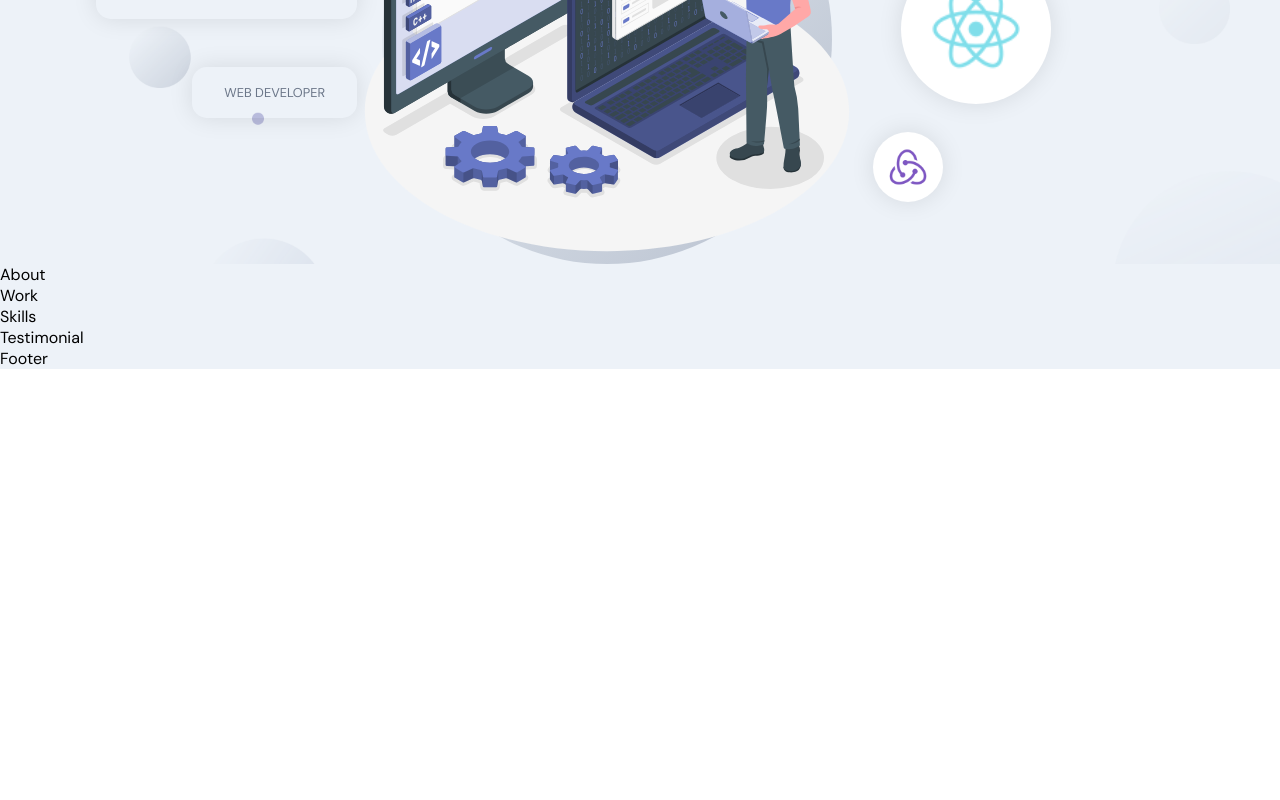
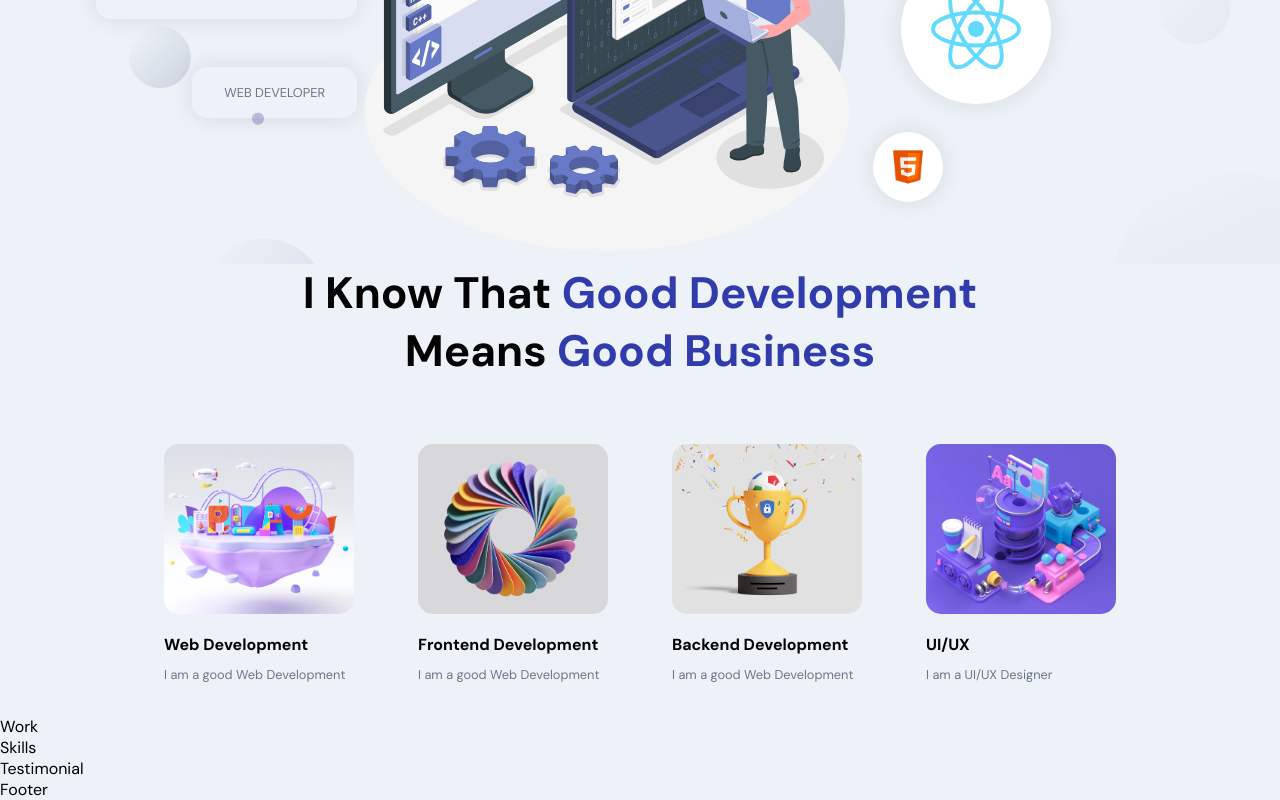
Before and after one commit to linhdangquang/My-Portfolio, a React (Create React App) app in the folder frontend_react/: page / in a window 1280 px wide. Shown: the part 332-1132 px from the top of the page. Before the commit the page ends 800 px from the top, so only its background shows below. Built offline with nearby package versions, Linux system fonts and the light colour scheme.

Commit message:
feat: about static

```diff
--- a/frontend_react/src/constants/images.jsx
+++ b/frontend_react/src/constants/images.jsx
@@ -12,7 +12,7 @@
 import mu5 from '../assets/mu5.png';
 import node from '../assets/node.png';
 import python from '../assets/python.png';
-import react from '../assets/react.png';
+import react from '../assets/react.svg';
 import redux from '../assets/redux.png';
 import sass from '../assets/sass.png';
 import typescript from '../assets/typescript.png';
--- a/frontend_react/src/container/About/About.jsx
+++ b/frontend_react/src/container/About/About.jsx
@@ -1,10 +1,57 @@
-import React from 'react'
+import React, { useState, useEffect } from 'react';
+import { motion } from 'framer-motion';
+import { images } from '../../constants';
+import './About.scss';
 
-import './About.scss'
+const abouts = [
+  {
+    title: 'Web Development',
+    description: 'I am a good Web Development',
+    imgUrl: images.about01,
+  },
+  {
+    title: 'Frontend Development',
+    description: 'I am a good Web Development',
+    imgUrl: images.about02,
+  },
+  {
+    title: 'Backend Development',
+    description: 'I am a good Web Development',
+    imgUrl: images.about03,
+  },
+  {
+    title: 'UI/UX',
+    description: 'I am a UI/UX Designer',
+    imgUrl: images.about04,
+  },
+];
+
 const About = () => {
   return (
-    <div>About</div>
-  )
-}
+    <>
+      <h2 className='head-text'>I Know That <span>Good Development </span><br />means <span>Good Business</span>
+      </h2>
+      <div className='app__profiles'>
+        {abouts.map((about, idx) => (
+          <motion.div
+            whileInView={{ opacity: 1 }}
+            whileHover={{ scale: 1.1 }}
+            transition={{ duration: 0.5, type: 'tween' }}
+            className='app__profile-item'
+            key={about.title + idx}
+          >
+            <img src={about.imgUrl} alt={about.title} />
+            <h2 className='bold-text' style={{ marginTop: 20 }}>
+              {about.title}
+            </h2>
+            <p className='p-text' style={{ marginTop: 10 }}>
+              {about.description}
+            </p>
+          </motion.div>
+        ))}
+      </div>
+    </>
+  );
+};
 
-export default About
+export default About;
--- a/frontend_react/src/container/About/About.scss
+++ b/frontend_react/src/container/About/About.scss
@@ -0,0 +1,37 @@
+.app__about {
+  flex: 1;
+  width: 100%;
+  flex-direction: column;
+}
+
+.app__profiles {
+  display: flex;
+  justify-content: center;
+  align-items: flex-start;
+  flex-wrap: wrap;
+  margin-top: 2rem;
+}
+
+.app__profile-item {
+  width: 190px;
+  display: flex;
+  justify-content: flex-start;
+  align-items: flex-start;
+  flex-direction: column;
+  margin: 2rem;
+
+  img {
+    width: 100%;
+    height: 170px;
+    border-radius: 15px;
+    object-fit: cover;
+  }
+
+  @media screen and (min-width: 2000px) {
+    width: 370px;
+    margin: 2rem 4rem;
+    img {
+     height: 320px;
+    }
+  }
+}
--- a/frontend_react/src/container/Header/Header.jsx
+++ b/frontend_react/src/container/Header/Header.jsx
@@ -57,7 +57,7 @@
         whileInView={scaleVariants.whileInView}
         className='app__header-circles'
       >
-        {[images.javascript, images.react, images.redux].map(
+        {[images.javascript, images.react, images.html].map(
           (circle, index) => (
             <div className='circle-cmp app__flex' key={`circle-${index}`}>
               <img src={circle} alt={circle} />
--- a/frontend_react/src/container/Header/Header.scss
+++ b/frontend_react/src/container/Header/Header.scss
@@ -164,7 +164,6 @@
   img {
     width: 100%;
     object-fit: contain;
-    // min-height: 500px;
     z-index: 1;
   }
 
@@ -172,9 +171,9 @@
     position: absolute;
     left: 0;
     right: 0;
-    bottom: 0;
+    bottom: 15px;
     z-index: 0;
-    width: 100%;
+    width: 105%;
     height: 90%;
   }
 
```
Also changed, not shown: frontend_react/src/assets/developer.jpg (added), frontend_react/src/assets/react.svg (added).
